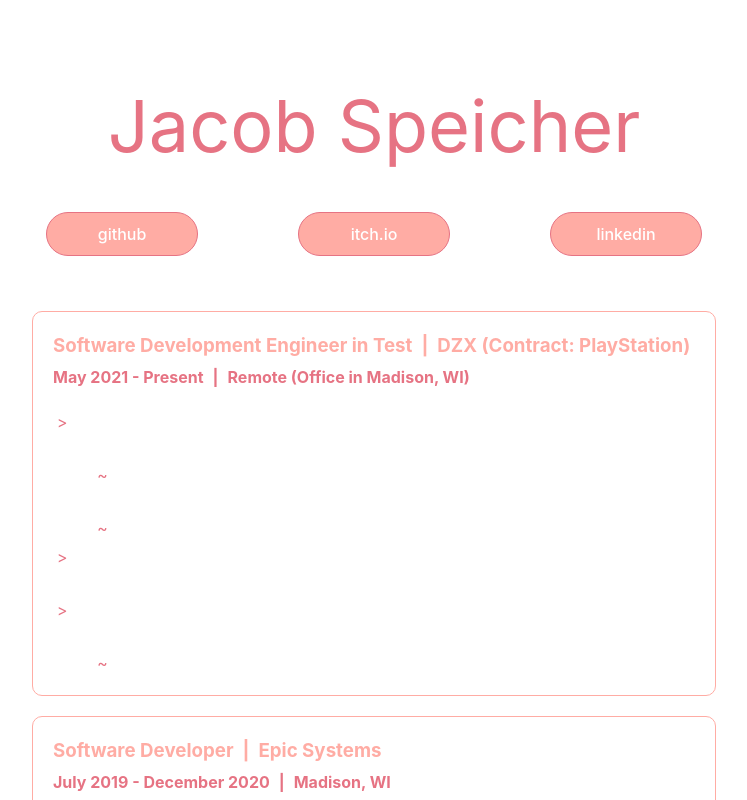
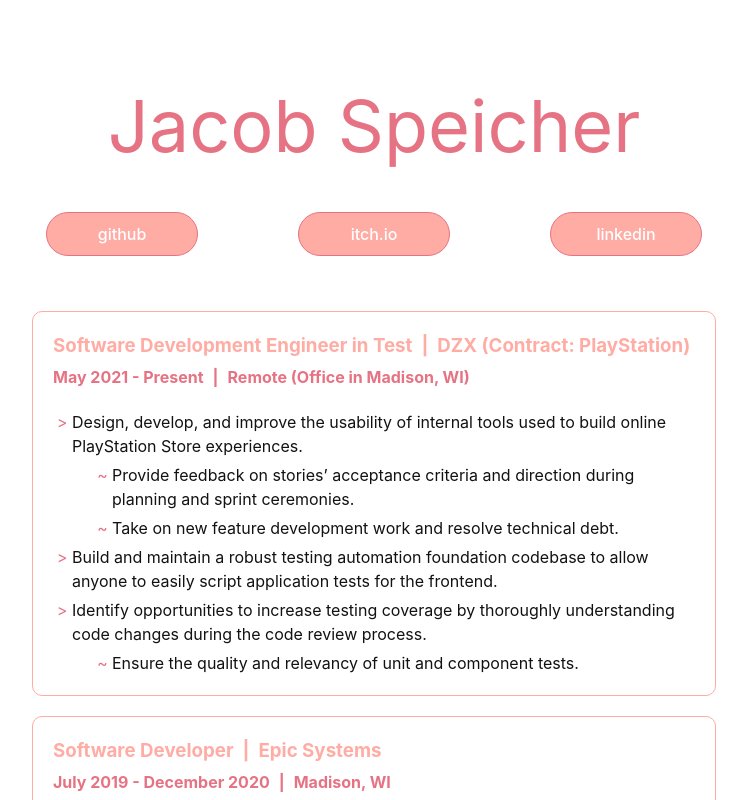
Before and after one commit to jacobspeicher/personal-website, a Preact app: page / in a window 1280 px wide. Shown: the top 800 px of the page, without its empty margins (266-1013 px from the left). Built offline with nearby package versions, Linux system fonts and the light colour scheme.

Commit message:
update text colors for light/dark mode

```diff
--- a/src/components/resume/experience/experience.css
+++ b/src/components/resume/experience/experience.css
@@ -20,7 +20,7 @@
 }
 
 .experience-description {
-	color: #ffffff;
+	color: var(--text-color);
 	margin: -1;
 	padding-left: 19px;
 	list-style-type: "> ";
--- a/src/index.css
+++ b/src/index.css
@@ -16,6 +16,7 @@
   --highlight-color: #ffcdc5;
   --main-color: #ffaca4;
   --accent-color: #e67383;
+  --text-color: #ffffff;
 }
 
 a {
@@ -74,6 +75,7 @@
     --highlight-color: #e67383;
     --main-color: #ffaca4;
     --accent-color: #ffcdc5;
+    --text-color: rgb(18, 18, 18);
   }
 
   button {
```
